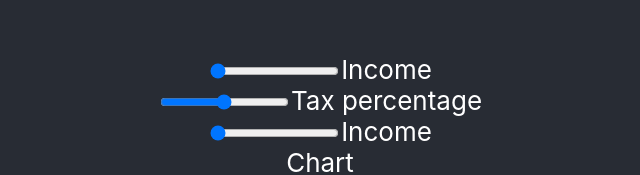
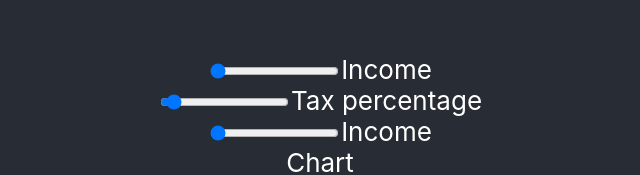
Before and after one commit to Arskah/verolaskuri, a React (Create React App) app: page / in a window 1280 px wide. Shown: the part 222-397 px from the top of the page, without its empty margins (320-960 px from the left). Built offline with nearby package versions, Linux system fonts and the light colour scheme.

Commit message:
Value flow from Sliders to App

```diff
--- a/src/App.js
+++ b/src/App.js
@@ -19,18 +19,21 @@ class App extends Component {
   }
 
   incomeHandler = (input) => {
+    console.log(input);
     this.setState({
       income: input,
     });
   }
 
   taxHandler = (input) => {
+    console.log(input);
     this.setState({
       tax: input,
     });
   }
 
   yearHandler = (input) => {
+    console.log(input);
     this.setState({
       year: input,
     });
--- a/src/components/InputContainer/InputContainer.js
+++ b/src/components/InputContainer/InputContainer.js
@@ -1,17 +1,60 @@
 import React, { Component } from 'react';
 import Slider from '../Slider/Slider';
+import InputRange from 'react-input-range';
 
 export default class InputContainer extends Component {
   constructor(props) {
     super(props);
+    this.state = {
+    }
   }
+
+  handleIncome = () => {
+
+  }
+
+  handleTax = (value) => {
+    // this.setState({
+    //   value,
+    // });
+    // this.props.tax(value);
+  }
+
+  handleYear = () => {
+
+  }
+
   render() {
     return (
       <div>
-        <Slider id="income" label="Income" min={0} max={100000} income={this.props.income} />
-        <Slider id="tax" label="Tax percentage" min={0} max={100} tax={this.props.tax}/>
-        <Slider id="year" label="Income" min={2014} max={2018} year={this.props.year} />
+        <Slider id="income" label="Income"
+          min={100}
+          max={10000}
+          defaultVal={100}
+          handlerFunc={this.props.income} />
+        <Slider id="tax" label="Tax percentage"
+          min={0}
+          max={100}
+          defaultVal={5}
+          handlerFunc={this.props.tax} />
+        <Slider id="year" label="Income"
+          min={2014}
+          max={2018}
+          defaultVal={2014}
+          handlerFunc={this.props.year} />
       </div>
+      // <InputRange
+      //   maxValue={100}
+      //   minValue={0}
+      //   value={this.state.tax}
+      //   onChange={tax => this.setState({tax})}
+      // />
+      // <InputRange
+      // maxValue={20}
+      // minValue={0}
+      // value={this.state.value}
+      // onChange={value => this.setState({ value })}
+      // onChangeComplete={value => console.log(value)} />
     )
   }
 }
--- a/src/components/Slider/Slider.js
+++ b/src/components/Slider/Slider.js
@@ -1,21 +1,21 @@
 import React, { Component } from 'react';
 
 export default class Slider extends Component {
-  constructor(props) {
-    super(props);
-    this.state = {
-      input: 0,
-    }
-  }
-
-
   render() {
-    const { id, label, min, max, } = this.props;
+    const { id, label, defaultVal, min, max, handlerFunc, } = this.props;
     return (
-      <div>
-        <input type="range" id={id} name={id} min={min} max={max} />
-        <label for={id}>{label}</label>
-      </div>
+      <form>
+        <input
+          type="range"
+          id={id}
+          name={id}
+          min={min}
+          max={max}
+          defaultValue={defaultVal}
+          onChange={value => handlerFunc(value.target.value)}
+        />
+        <label htmlFor={id}>{label}</label>
+      </form>
     )
   }
 }
```
